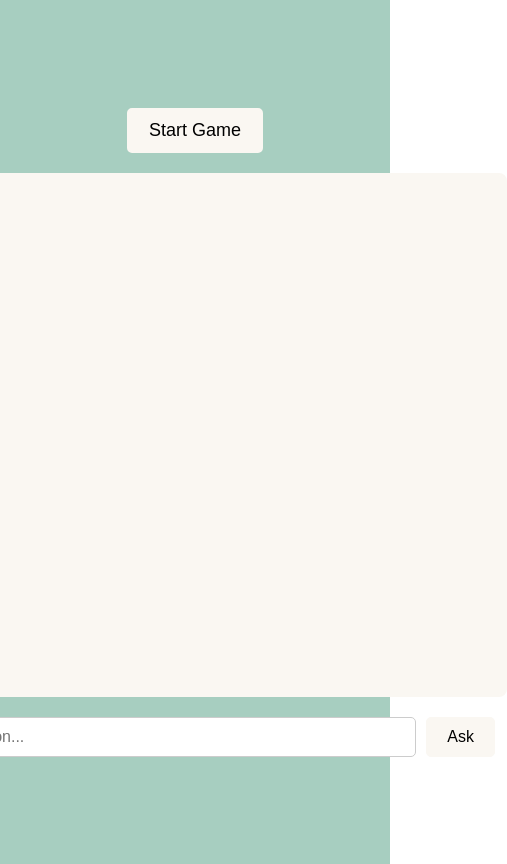
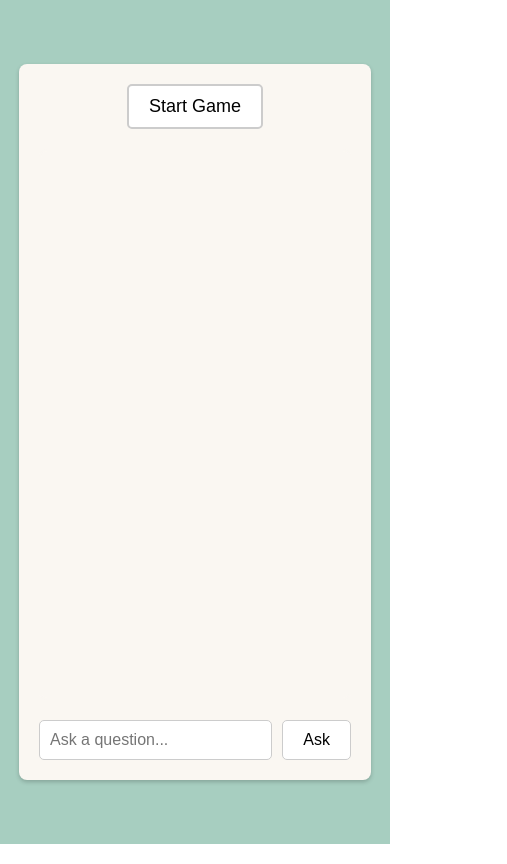
Before and after one commit to romina1601/geodle-chat-frontend, a React (Create React App) app: page / in a window 390 px wide. Shown: the whole page, 507 px wide, since content can reach past the window. Built offline with nearby package versions, Linux system fonts and the light colour scheme; no server answers.

Commit message:
💄 Massive UI update to make it responsive

```diff
--- a/src/components/chat/ChatWindow.tsx
+++ b/src/components/chat/ChatWindow.tsx
@@ -1,4 +1,4 @@
-import React from "react";
+import React, { useEffect, useRef } from "react";
 import "../../styles/ChatWindow.css";
 
 export interface ChatWindowProps {
@@ -6,8 +6,17 @@ export interface ChatWindowProps {
 }
 
 const ChatWindow: React.FC<ChatWindowProps> = ({ messages }) => {
+  const chatWindowRef = useRef<HTMLDivElement>(null);
+
+  // Effect that scrolls to the bottom automatically when messages change
+  useEffect(() => {
+    if (chatWindowRef.current) {
+      chatWindowRef.current.scrollTop = chatWindowRef.current.scrollHeight;
+    }
+  }, [messages]);
+
   return (
-        <div className="chat-window">
+      <div className="chat-window" ref={chatWindowRef}>
         {messages.map((msg, index) => {
           const isUser = msg.startsWith("You:");
           const label = isUser ? "You:" : "Geodle:";
--- a/src/pages/Home.tsx
+++ b/src/pages/Home.tsx
@@ -64,6 +64,7 @@ const Home: React.FC = () => {
 
   return (
     <div className="home-container">
+      <div className="chat-section">
         {!sessionStarted && (
           <button className="start-game-button" onClick={handleStartGame}>
             Start Game
@@ -73,6 +74,7 @@ const Home: React.FC = () => {
           {isTyping && <TypingIndicator />}
           {!gameOver && <ChatInput onSendMessage={handleSendMessage} />}
       </div>
+    </div>
   );
 };
 
--- a/src/styles/ChatInput.css
+++ b/src/styles/ChatInput.css
@@ -1,8 +1,8 @@
 .chat-input-form {
   display: flex;
-    width: 600px;
+  width: 100%;
   justify-content: space-between;
-    padding-top: 10px;
+  margin-top: 10px;
 }
 
 .chat-input {
@@ -11,14 +11,14 @@
   font-size: 16px;
   border: 1px solid #ccc;
   border-radius: 5px;
-    margin-right: 10px; /* TODO: make this smarter */
+  margin-right: 10px;
 }
 
 .chat-button {
   padding: 10px 20px;
   font-size: 16px;
-    background-color: #FAF7F2;
-    border: 1px solid #FAF7F2;
+  background-color: #fff;
+  border: 1px solid #ccc;
   border-radius: 5px;
   cursor: pointer;
 }
--- a/src/styles/ChatWindow.css
+++ b/src/styles/ChatWindow.css
@@ -1,15 +1,13 @@
 .chat-window {
-    width: 600px;
-    height: 500px;
-    background-color: #FAF7F2;
-    border: 2px solid #FAF7F2;
-    border-radius: 8px;
-    overflow-y: auto;
-    padding: 10px;
-    margin-bottom: 10px;
-    display: flex;
+  flex: 1;  /* Fills remaining vertical space in .chat-section */
+  overflow-y: auto;
+  margin-bottom: 10px;
+  border: 2px solid #FAF7F2;
+  border-radius: 8px;
+  padding: 10px;
+  display: flex;
   flex-direction: column;
-  }
+}
 
   .message {
     font-family: Arial, sans-serif;
--- a/src/styles/Home.css
+++ b/src/styles/Home.css
@@ -1,19 +1,40 @@
   .home-container {
+    background-color: #A7CEC0;
+    min-height: 100vh;
+    /* Center all elements in the page */
+    display: flex;
+    justify-content: center;
+    align-items: center;
+  }
+
+
+.chat-section {
+  background-color: #FAF7F2;
+  border-radius: 8px;
+  width: 90%;
+  max-width: 600px;
+  height: 80vh;
   display: flex;
   flex-direction: column;
-    align-items: center;
-    justify-content: center;
-    min-height: 100vh;
-    background-color: #A7CEC0;
-    padding: 10px;
+  padding: 20px;
+  box-shadow: 0 2px 4px rgba(0,0,0,0.2);
 }
 
+ /* For smaller devices make it have a bit of margin to the left and right */
+@media (max-width: 600px) {
+  .chat-section {
+    width: 80%;
+  }
+}
+
+
 .start-game-button {
+  align-self: center;
   margin-bottom: 20px;
   padding: 10px 20px;
   font-size: 18px;
-    background-color: #FAF7F2;
-    border: 2px solid #FAF7F2;
+  background-color: #fff;
+  border: 2px solid #ccc;
   border-radius: 5px;
   cursor: pointer;
 }
--- a/src/styles/TypingIndicator.css
+++ b/src/styles/TypingIndicator.css
@@ -1,6 +1,7 @@
 .typing-indicator {
     display: flex;
     align-items: center;
+    align-self: center;
     gap: 5px;
     padding: 5px;
   }
```
Lines whose indentation alone changed are shown as unchanged.
